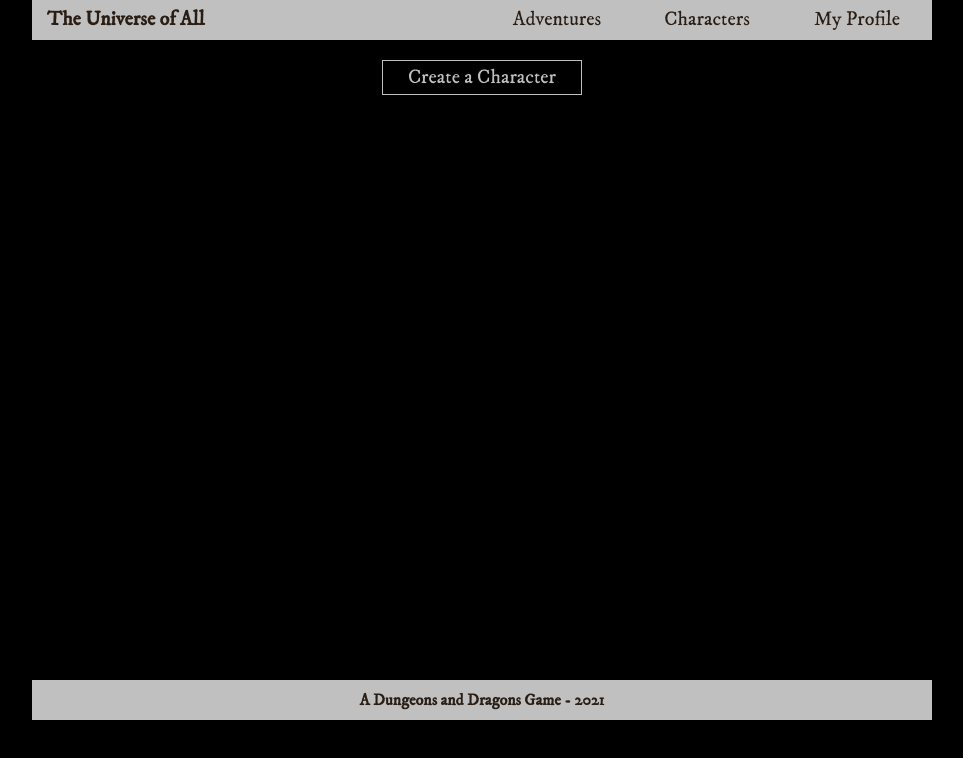
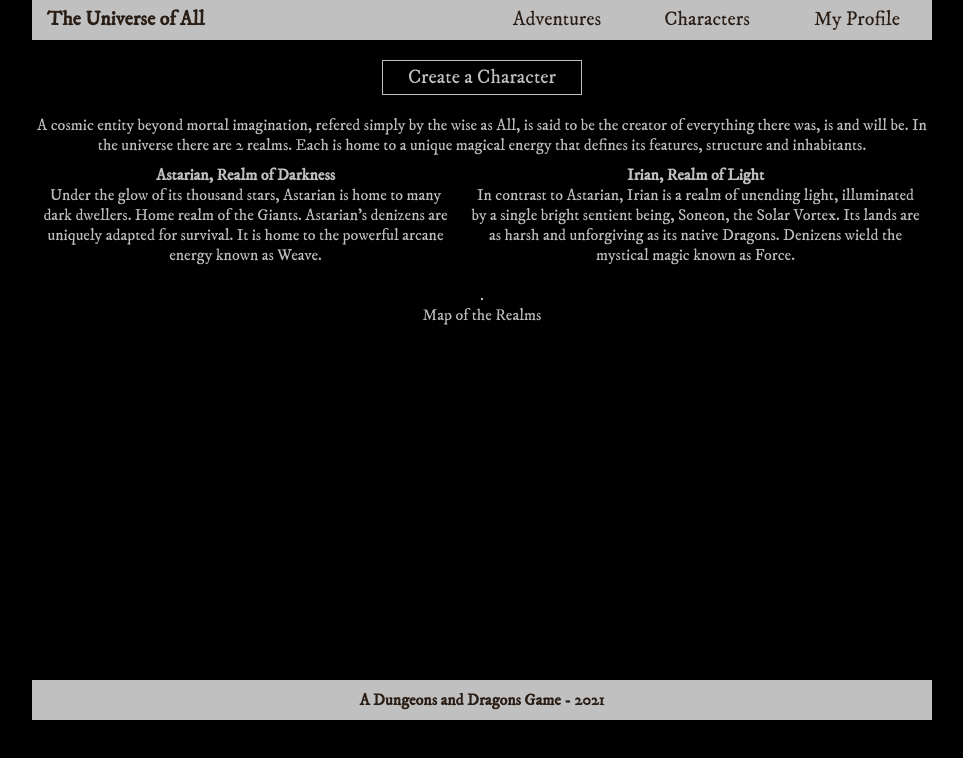
Before and after one commit to mx-vs/the-universe-of-all, a React (Create React App) app: page / in a window 1280 px wide. Shown: the top 758 px of the page, without its empty margins (158-1121 px from the left). Built offline with nearby package versions, Linux system fonts and the light colour scheme.

Commit message:
Updates to Home component

```diff
--- a/src/components/Main/Home.js
+++ b/src/components/Main/Home.js
@@ -1,11 +1,40 @@
 import React from "react";
-import { } from "./Home.module.css";
+import styles from "./Home.module.css";
 import ButtonCreateChar from "./ButtonCreateChar";
 
 const Home = () => {
     return (
-        <div>
+        <div className={styles.homeDiv}>
             <ButtonCreateChar />
+
+            <p>
+                A cosmic entity beyond mortal imagination, refered simply by the wise as All, is said to be the creator of
+                everything there was, is and will be. In the universe there are 2 realms. Each is home to a unique magical
+                energy that defines its features, structure and inhabitants.
+            </p>
+
+            <ul className={styles.homeRealmsDescr}>
+                <li>
+                    <strong>Astarian, Realm of Darkness</strong>
+                    <br />Under the glow of its thousand stars, Astarian is home to many dark dwellers.
+                    Home realm of the Giants. Astarian's denizens are uniquely adapted for survival.
+                    It is home to the powerful arcane energy known as Weave.
+                </li>
+
+                <li>
+                    <strong>Irian, Realm of Light</strong>
+                    <br />In contrast to Astarian, Irian is a realm of unending light,
+                    illuminated by a single bright sentient being, Soneon, the Solar Vortex.
+                    Its lands are as harsh and unforgiving as its native Dragons.
+                    Denizens wield the mystical magic known as Force.
+                </li>
+            </ul>
+
+            <div className={styles.mapDiv}>
+                <img src="" alt="" className={styles.map} />
+            </div>
+
+            <p>Map of the Realms</p>
         </div>
     )
 }
--- a/src/components/Main/Home.module.css
+++ b/src/components/Main/Home.module.css
@@ -0,0 +1,34 @@
+.homeDiv {
+    display: flex;
+    flex-direction: column;
+    align-items: center;
+    text-align: center;
+    color: silver;
+}
+
+.homeRealmsDescr {
+    display: flex;
+    list-style: none;
+    padding-bottom: 10px;
+}
+
+.homeRealmsDescr li {
+    padding: 10px;
+}
+
+.mapDiv {
+    overflow: visible;
+}
+
+.map {
+    position: relative;
+    width: 700px;
+    border: 1px solid silver;
+    transition: 0.4s;
+    z-index: 1;
+}
+
+.map:hover {
+    cursor: zoom-in;
+    transform: scale(1.5);
+}
--- a/src/components/Main/Main.module.css
+++ b/src/components/Main/Main.module.css
@@ -1,7 +1,3 @@
 main {
     height: 640px;
-    display: flex;
-    flex-direction: column;
-    align-items: center;
-    text-align: center;
 }
```
